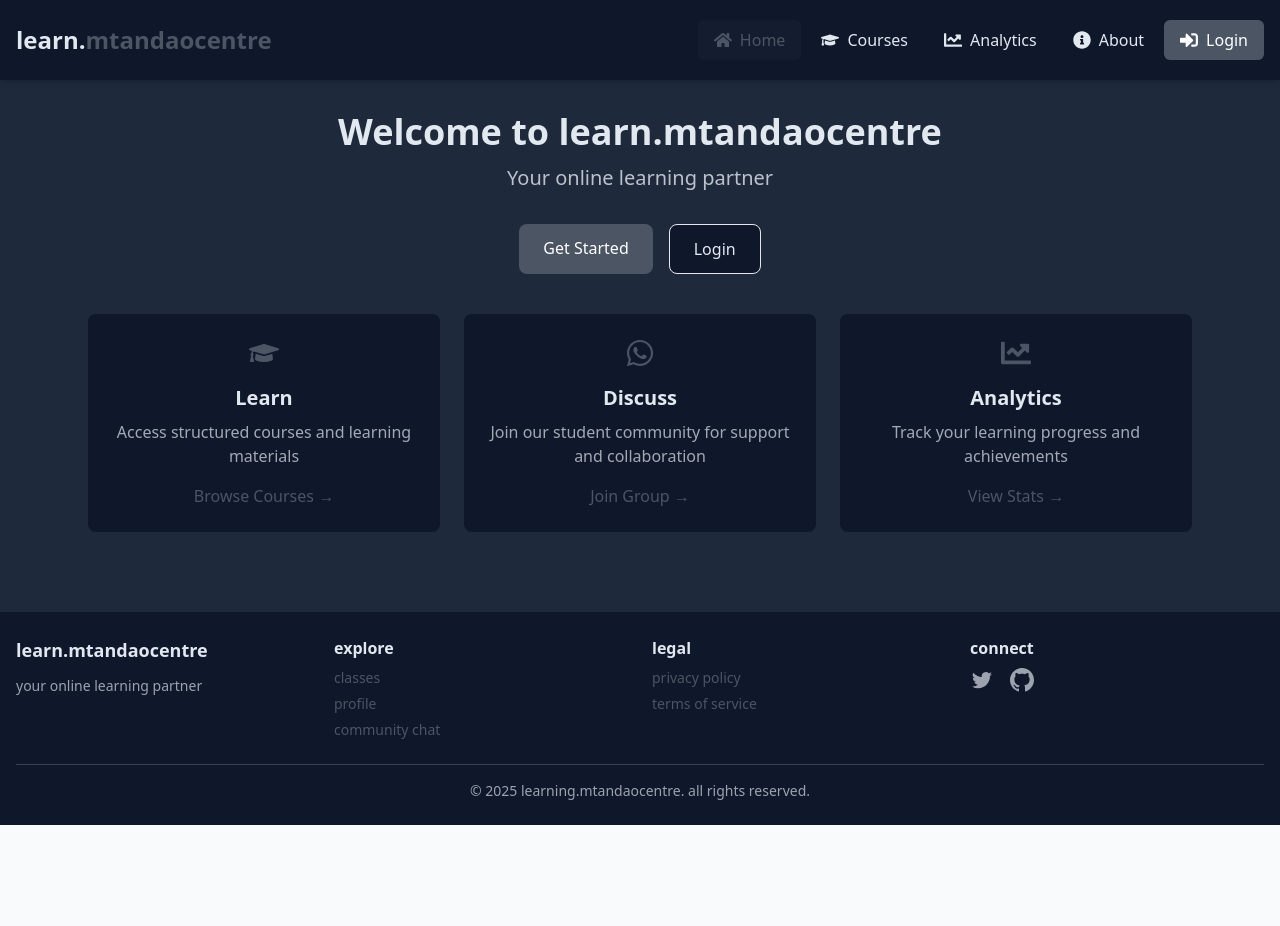
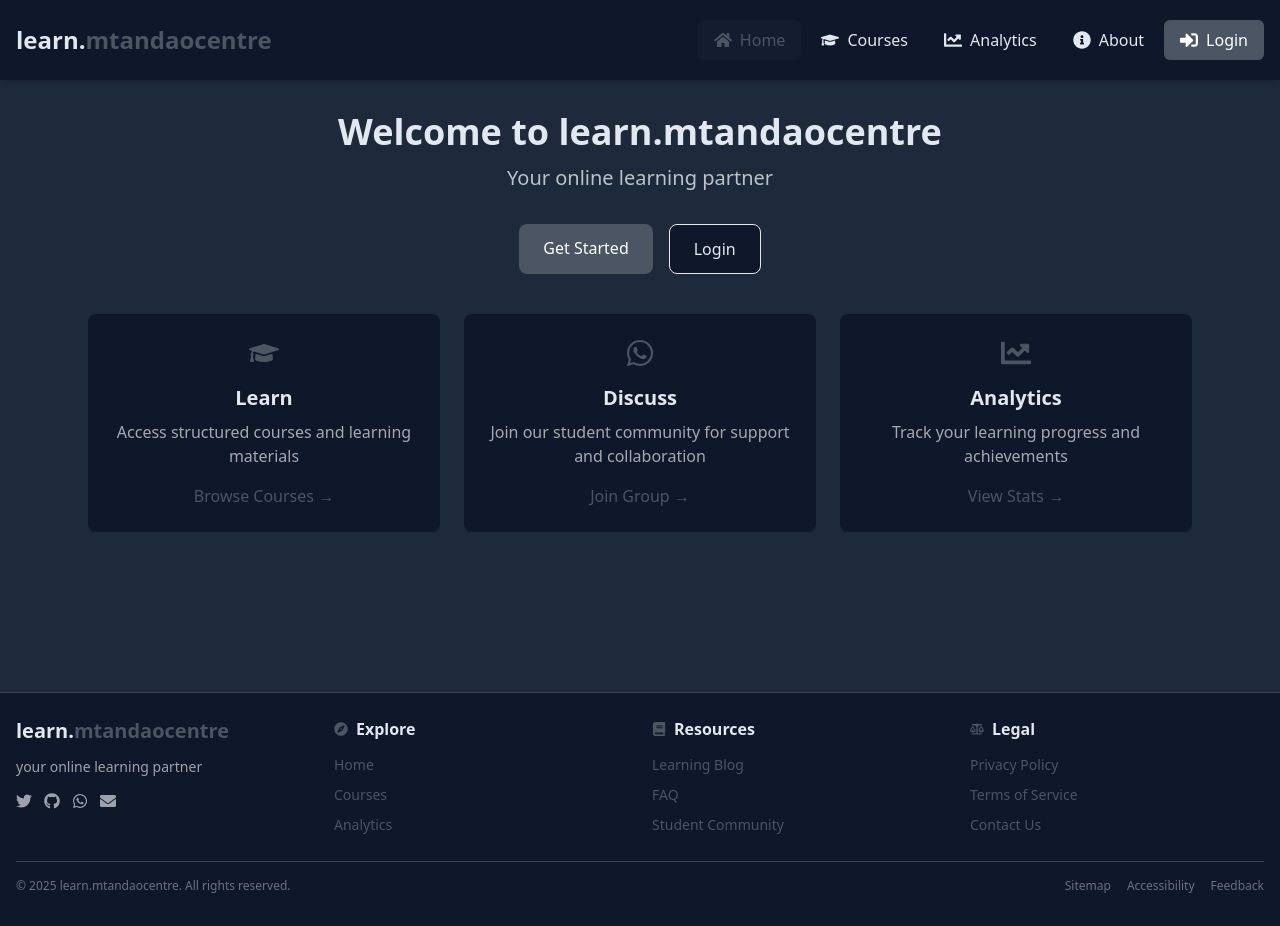
Before and after one commit to mtandaocentre/learn.mtandaocentre, a React (Vite) app in the folder client/: page / in a window 1280 px wide. Before the commit the page ends 825 px from the top, so only its background shows below. Built offline with nearby package versions, Linux system fonts and the light colour scheme; no server answers.

Commit message:
Cleaned up navbar making it more compact and cleaner with better icons

```diff
--- a/client/src/components/Footer.jsx
+++ b/client/src/components/Footer.jsx
@@ -1,89 +1,190 @@
 import { Link } from "react-router-dom";
+import {
+  FaCompass,
+  FaBook,
+  FaBalanceScale,
+  FaTwitter,
+  FaGithub,
+  FaWhatsapp,
+  FaEnvelope
+} from "react-icons/fa";
 
 const Footer = () => {
+  const currentYear = new Date().getFullYear();
+
   return (
-    <footer className="w-full bg-primary-darker text-text-light py-6 mt-auto">
-      <div className="container mx-auto px-4">
-        <div className="grid grid-cols-1 md:grid-cols-4 gap-6 mb-6">
-          <div>
-            <h3 className="text-lg font-bold mb-3">learn.mtandaocentre</h3>
-            <p className="text-gray-400 text-sm">
+    <footer className="w-full bg-primary-darker text-text-light border-t border-gray-700 mt-20">
+      <div className="container mx-auto px-4 py-6">
+        <div className="grid grid-cols-1 md:grid-cols-2 lg:grid-cols-4 gap-6 mb-6">
+          {/* Brand Section */}
+          <div className="space-y-3">
+            <div className="flex items-center">
+              <span className="text-xl font-bold">
+                learn.<span className="text-accent">mtandaocentre</span>
+              </span>
+            </div>
+            <p className="text-gray-400 text-sm max-w-xs">
               your online learning partner
             </p>
-          </div>
-          <div>
-            <h4 className="font-semibold mb-2">explore</h4>
-            <ul className="space-y-1.5 text-gray-400 text-sm">
-              <li>
-                <Link to="/articles" className="hover:text-accent transition">
-                  classes
-                </Link>
-              </li>
-              <li>
-                <Link to="/profile" className="hover:text-accent transition">
-                  profile
-                </Link>
-              </li>
-              <li>
-                <Link to="/chat" className="hover:text-accent transition">
-                  community chat
-                </Link>
-              </li>
-            </ul>
-          </div>
-          <div>
-            <h4 className="font-semibold mb-2">legal</h4>
-            <ul className="space-y-1.5 text-gray-400 text-sm">
-              <li>
-                <Link to="/privacy" className="hover:text-accent transition">
-                  privacy policy
-                </Link>
-              </li>
-              <li>
-                <Link to="/terms" className="hover:text-accent transition">
-                  terms of service
-                </Link>
-              </li>
-            </ul>
-          </div>
-          <div>
-            <h4 className="font-semibold mb-2">connect</h4>
-            <div className="flex space-x-4">
+
+            <div className="flex space-x-3 pt-1">
               <a
                 href="https://twitter.com"
                 target="_blank"
                 rel="noopener noreferrer"
-                className="text-gray-400 hover:text-accent"
+                className="text-gray-400 hover:text-accent transition-colors"
+                aria-label="Twitter"
               >
-                <svg
-                  className="w-6 h-6"
-                  fill="currentColor"
-                  viewBox="0 0 24 24"
-                >
-                  <path d="M8.29 20.251c7.547 0 11.675-6.253 11.675-11.675 0-.178 0-.355-.012-.53A8.348 8.348 0 0022 5.92a8.19 8.19 0 01-2.357.646 4.118 4.118 0 001.804-2.27 8.224 8.224 0 01-2.605.996 4.107 4.107 0 00-6.993 3.743 11.65 11.65 0 01-8.457-4.287 4.106 4.106 0 001.27 5.477A4.072 4.072 0 012.8 9.713v.052a4.105 4.105 0 003.292 4.022 4.095 4.095 0 01-1.853.07 4.108 4.108 0 003.834 2.85A8.233 8.233 0 012 18.407a11.616 11.616 0 006.29 1.84" />
-                </svg>
+                <FaTwitter className="w-4 h-4" />
               </a>
               <a
                 href="https://github.com"
                 target="_blank"
                 rel="noopener noreferrer"
-                className="text-gray-400 hover:text-accent"
+                className="text-gray-400 hover:text-accent transition-colors"
+                aria-label="GitHub"
               >
-                <svg
-                  className="w-6 h-6"
-                  fill="currentColor"
-                  viewBox="0 0 24 24"
-                >
-                  <path d="M12 0c-6.626 0-12 5.373-12 12 0 5.302 3.438 9.8 8.207 11.387.599.111.793-.261.793-.577v-2.234c-3.338.726-4.033-1.416-4.033-1.416-.546-1.387-1.333-1.756-1.333-1.756-1.089-.745.083-.729.083-.729 1.205.084 1.839 1.237 1.839 1.237 1.07 1.834 2.807 1.304 3.492.997.107-.775.418-1.305.762-1.604-2.665-.305-5.467-1.334-5.467-5.931 0-1.311.469-2.381 1.236-3.221-.124-.303-.535-1.524.117-3.176 0 0 1.008-.322 3.301 1.23.957-.266 1.983-.399 3.003-.404 1.02.005 2.047.138 3.006.404 2.291-1.552 3.297-1.23 3.297-1.23.653 1.653.242 2.874.118 3.176.77.84 1.235 1.911 1.235 3.221 0 4.609-2.807 5.624-5.479 5.921.43.372.823 1.102.823 2.222v3.293c0 .319.192.694.801.576 4.765-1.589 8.199-6.086 8.199-11.386 0-6.627-5.373-12-12-12z" />
-                </svg>
+                <FaGithub className="w-4 h-4" />
+              </a>
+              <a
+                href="https://wa.me/yournumber"
+                target="_blank"
+                rel="noopener noreferrer"
+                className="text-gray-400 hover:text-accent transition-colors"
+                aria-label="WhatsApp"
+              >
+                <FaWhatsapp className="w-4 h-4" />
+              </a>
+              <a
+                href="mailto:contact@mtandaocentre.com"
+                className="text-gray-400 hover:text-accent transition-colors"
+                aria-label="Email"
+              >
+                <FaEnvelope className="w-4 h-4" />
               </a>
             </div>
           </div>
+
+          {/* Explore Section */}
+          <div>
+            <h4 className="font-bold text-base mb-3 flex items-center">
+              <FaCompass className="mr-2 text-accent text-sm" />
+              Explore
+            </h4>
+            <div className="space-y-1.5 text-gray-400 text-sm">
+              <div>
+                <Link
+                  to="/"
+                  className="hover:text-accent transition-colors block py-0.5"
+                >
+                  Home
+                </Link>
+              </div>
+              <div>
+                <Link
+                  to="/courses"
+                  className="hover:text-accent transition-colors block py-0.5"
+                >
+                  Courses
+                </Link>
+              </div>
+              <div>
+                <Link
+                  to="/analytics"
+                  className="hover:text-accent transition-colors block py-0.5"
+                >
+                  Analytics
+                </Link>
+              </div>
+            </div>
+          </div>
+
+          {/* Resources Section */}
+          <div>
+            <h4 className="font-bold text-base mb-3 flex items-center">
+              <FaBook className="mr-2 text-accent text-sm" />
+              Resources
+            </h4>
+            <div className="space-y-1.5 text-gray-400 text-sm">
+              <div>
+                <Link
+                  to="/blog"
+                  className="hover:text-accent transition-colors block py-0.5"
+                >
+                  Learning Blog
+                </Link>
+              </div>
+              <div>
+                <Link
+                  to="/faq"
+                  className="hover:text-accent transition-colors block py-0.5"
+                >
+                  FAQ
+                </Link>
+              </div>
+              <div>
+                <a
+                  href="https://wa.me/yourgroup"
+                  target="_blank"
+                  rel="noopener noreferrer"
+                  className="hover:text-accent transition-colors block py-0.5"
+                >
+                  Student Community
+                </a>
+              </div>
+            </div>
+          </div>
+
+          {/* Legal Section */}
+          <div>
+            <h4 className="font-bold text-base mb-3 flex items-center">
+              <FaBalanceScale className="mr-2 text-accent text-sm" />
+              Legal
+            </h4>
+            <div className="space-y-1.5 text-gray-400 text-sm">
+              <div>
+                <Link
+                  to="/privacy"
+                  className="hover:text-accent transition-colors block py-0.5"
+                >
+                  Privacy Policy
+                </Link>
+              </div>
+              <div>
+                <Link
+                  to="/terms"
+                  className="hover:text-accent transition-colors block py-0.5"
+                >
+                  Terms of Service
+                </Link>
+              </div>
+              <div>
+                <Link
+                  to="/contact"
+                  className="hover:text-accent transition-colors block py-0.5"
+                >
+                  Contact Us
+                </Link>
+              </div>
+            </div>
+          </div>
         </div>
-        <div className="border-t border-gray-700 pt-4 text-center text-gray-400 text-sm">
-          <p>
-            &copy; {new Date().getFullYear()} learning.mtandaocentre. all rights reserved.
+
+        <div className="border-t border-gray-700 pt-4 pb-2 flex flex-col md:flex-row justify-between items-center">
+          <p className="text-gray-500 text-xs mb-2 md:mb-0">
+            &copy; {currentYear} learn.mtandaocentre. All rights reserved.
           </p>
+          <div className="flex space-x-4">
+            <Link to="/sitemap" className="text-gray-500 hover:text-accent text-xs transition-colors">
+              Sitemap
+            </Link>
+            <Link to="/accessibility" className="text-gray-500 hover:text-accent text-xs transition-colors">
+              Accessibility
+            </Link>
+            <Link to="/feedback" className="text-gray-500 hover:text-accent text-xs transition-colors">
+              Feedback
+            </Link>
+          </div>
         </div>
       </div>
     </footer>
```
